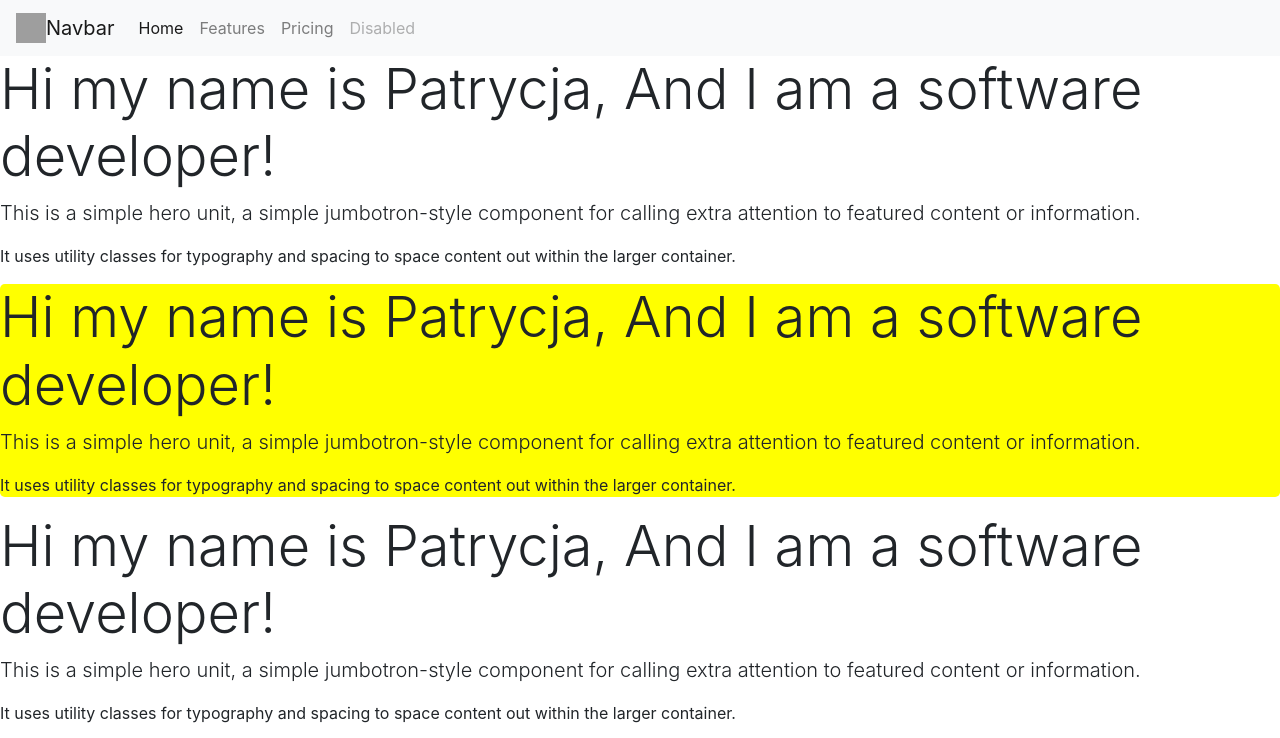
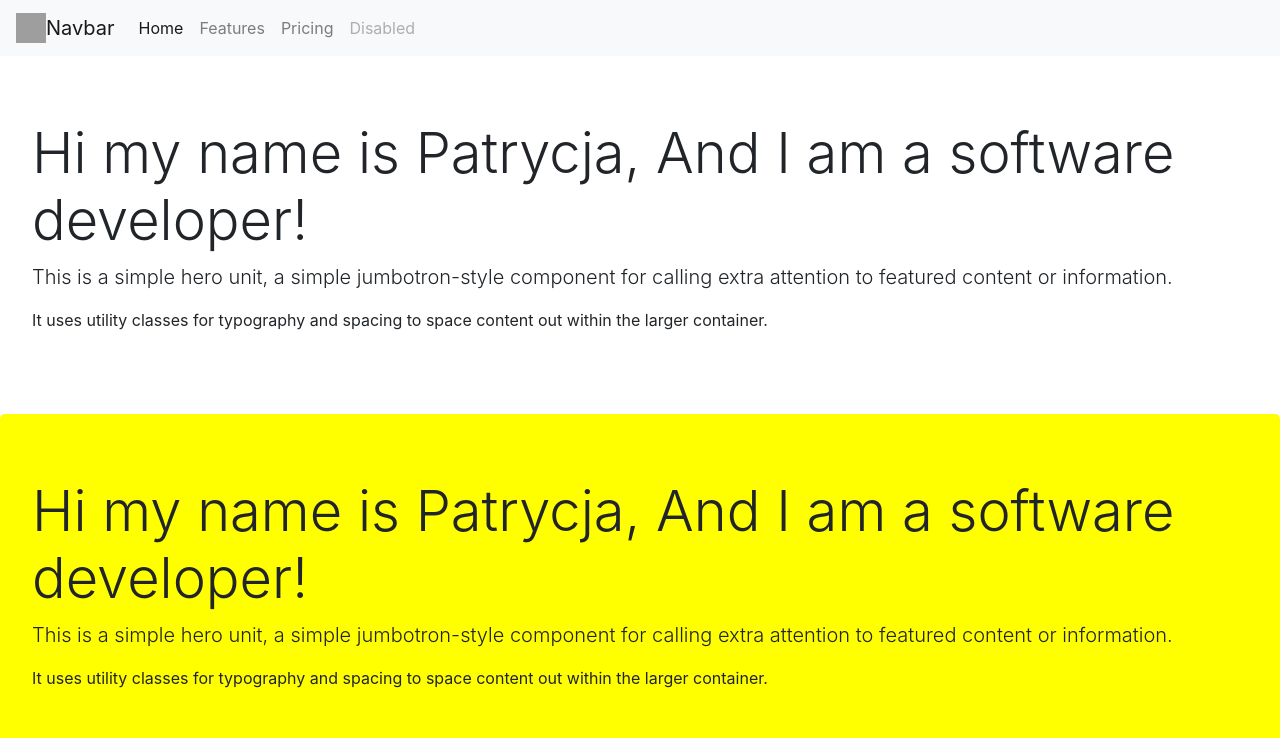
Before and after one commit to Xorast/portfolio, a Flask app: page / in a window 1280 px wide. Shown: the top 738 px of the page. Run offline with Flask 2, Linux system fonts and the light colour scheme; some libraries are stand-ins or nearby versions; grey boxes are pictures that could not be loaded.

Commit message:
updated css to jumbotron

```diff
--- a/static/css/style.css
+++ b/static/css/style.css
@@ -1,5 +1,4 @@
 .jumbotron {
-    padding: 0rem;
     margin-bottom: 0.1em !important;
     background-color: #fff;
     border-radius: .3rem;
```
